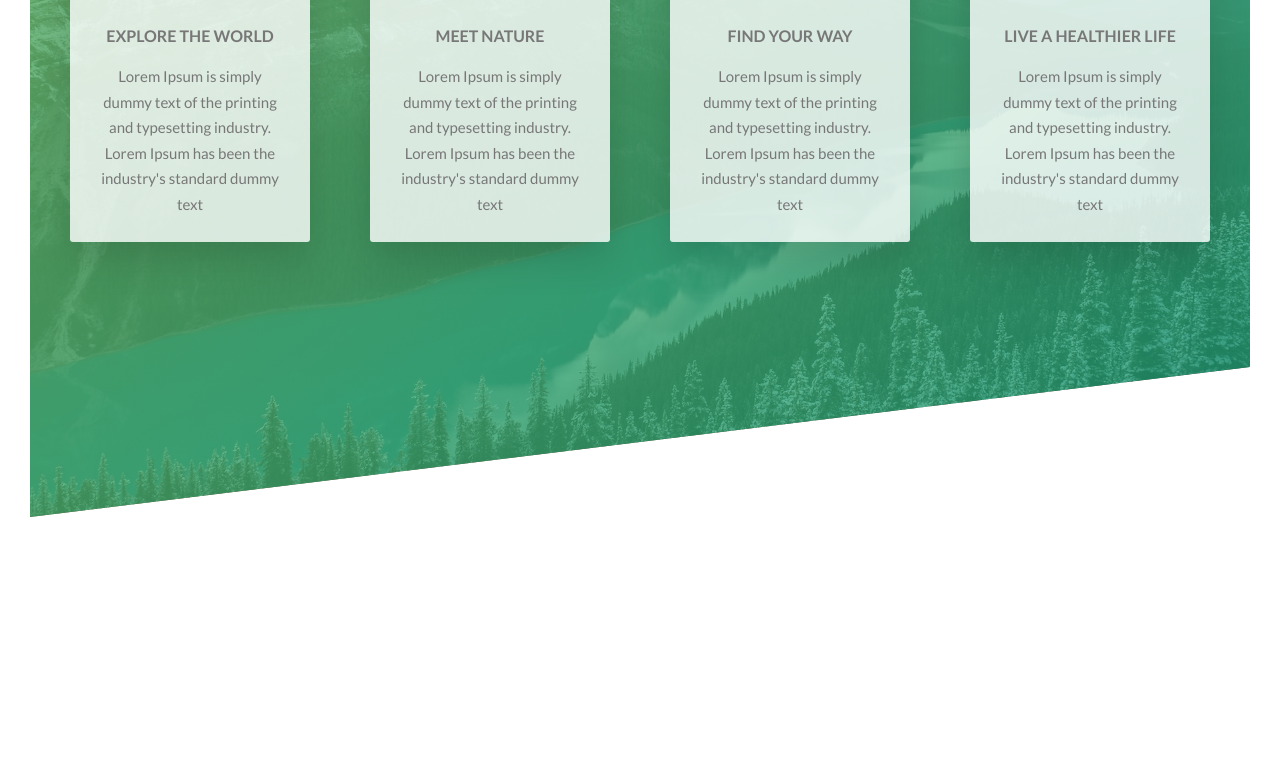
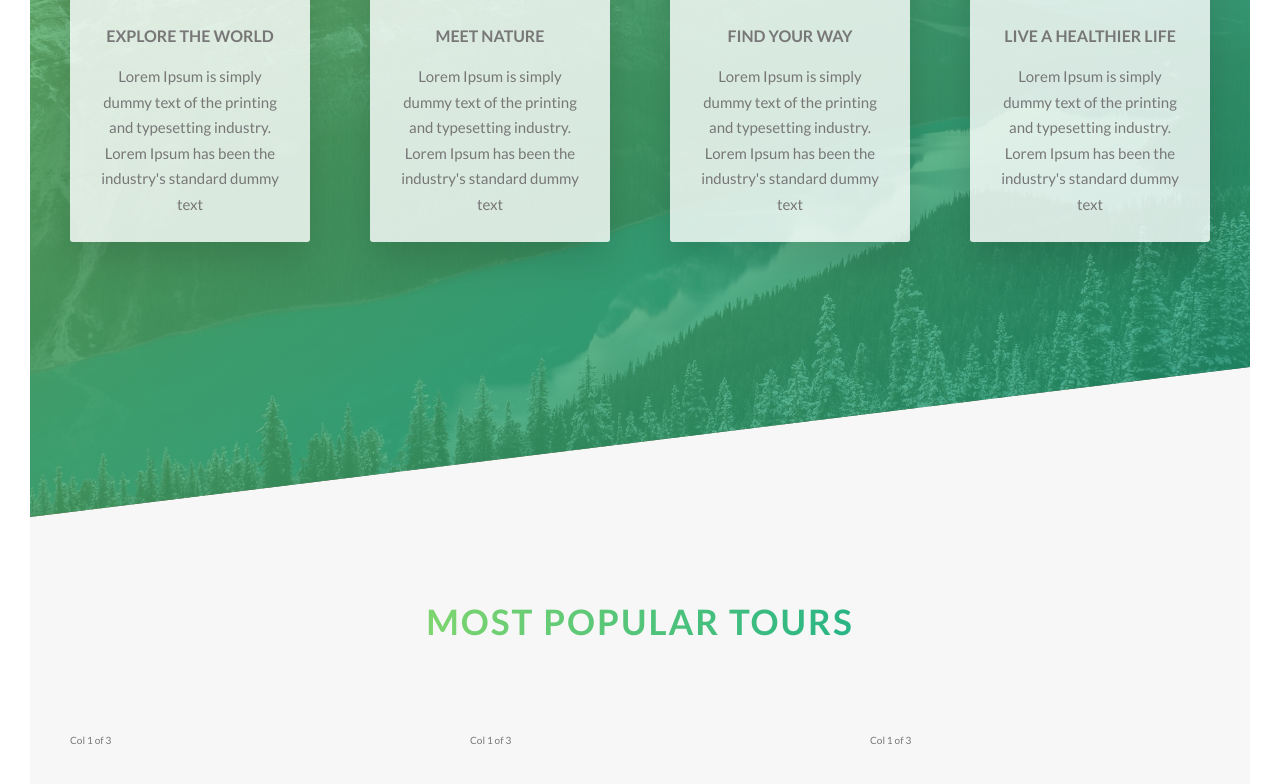
Before and after one commit to Harkindey/Natours-React, a React app: page / in a window 1280 px wide. Shown: the part 1771-2555 px from the top of the page. Before the commit the page ends 2288 px from the top, so only its background shows below. Built offline with nearby package versions, Linux system fonts and the light colour scheme.

Commit message:
positiioning of tour component  and setting uo grid

```diff
--- a/src/App.js
+++ b/src/App.js
@@ -6,6 +6,7 @@ import Header from './Components/Header';
 import GridTest from './Components/Grid-Test';
 import About from './Components/About';
 import Features from './Components/Features';
+import Tours from './Components/Tours';
 
 class App extends Component {
 	render() {
@@ -15,6 +16,7 @@ class App extends Component {
 				<main>
 					<About />
 					<Features />
+					<Tours />
 				</main>
 				{/* <GridTest /> */}
 			</div>
--- /dev/null
+++ b/src/Components/Tours.js
@@ -0,0 +1,19 @@
+import React, { Component } from 'react';
+
+export default class Tours extends Component {
+	render() {
+		return (
+			<section className="section-tours">
+				<div className="u-center-text u-margin-bottom-big">
+					<h2 className="heading-secondary">Most Popular Tours</h2>
+				</div>
+
+				<div className="row">
+					<div className="col-1-of-3">Col 1 of 3</div>
+					<div className="col-1-of-3">Col 1 of 3</div>
+					<div className="col-1-of-3">Col 1 of 3</div>
+				</div>
+			</section>
+		);
+	}
+}
--- a/src/sass/pages/_home.scss
+++ b/src/sass/pages/_home.scss
@@ -21,3 +21,9 @@
           transform: skewY(7deg)
       }
 }
+
+.section-tours{
+    background-color: $color-grey-light-1;
+    padding: 25rem 0 50rem 0;
+    margin-top: -10rem;
+}
```
